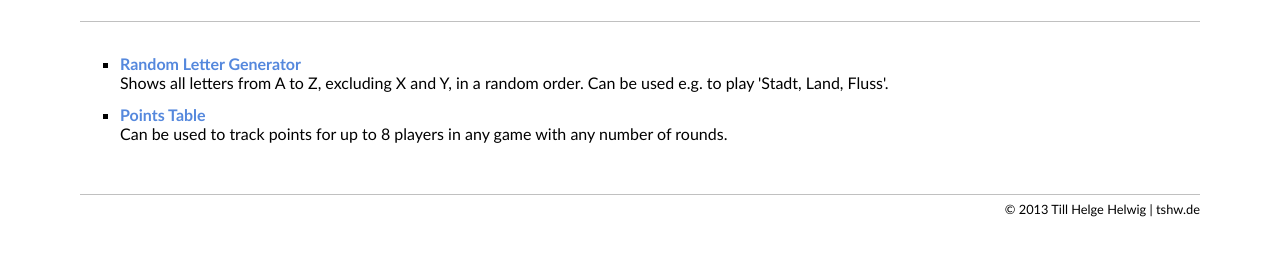
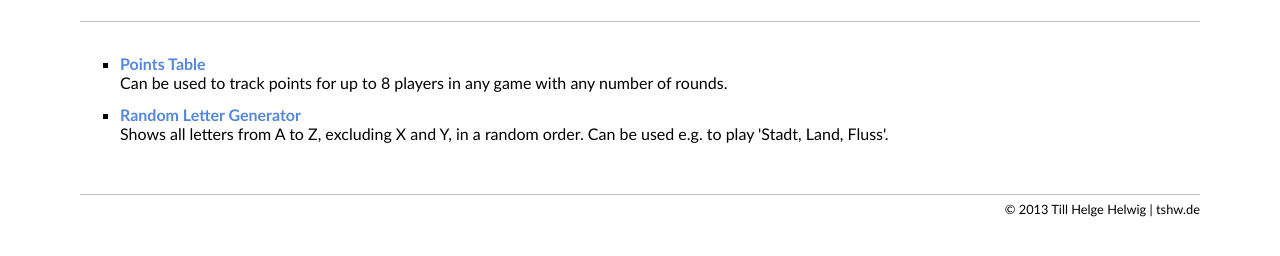
Before and after one commit to Tar-Minyatur/Tools, a plain HTML site: page index.html in a window 1280 px wide. Shown: the part 144-400 px from the top of the page. Drawn offline with Linux system fonts and the light colour scheme.

Commit message:
Update index.html

```diff
--- a/index.html
+++ b/index.html
@@ -12,7 +12,15 @@
         </header>
         <section>
             <ul>
-                <li><a href="tool/random-letter.html">Random Letter Generator</a><br />Shows all letters from A to Z, excluding X and Y, in a random order. Can be used e.g. to play 'Stadt, Land, Fluss'.</li><li><a href="tool/points-table.html">Points Table</a><br />Can be used to track points for up to 8 players in any game with any number of rounds.</li>            </ul>
+                <li>
+                    <a href="points-table/">Points Table</a><br />
+                    Can be used to track points for up to 8 players in any game with any number of rounds.
+                </li>
+                <li>
+                    <a href="random-letter/">Random Letter Generator</a><br />
+                    Shows all letters from A to Z, excluding X and Y, in a random order. Can be used e.g. to play 'Stadt, Land, Fluss'.
+                </li>
+            </ul>
         </section>
         <footer>
             &copy; 2013 <a href="http://tshw.de">Till Helge Helwig | tshw.de</a>
```
